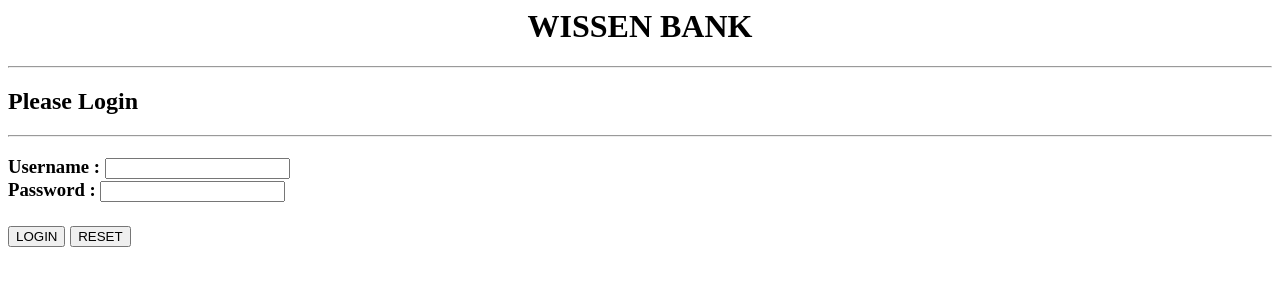
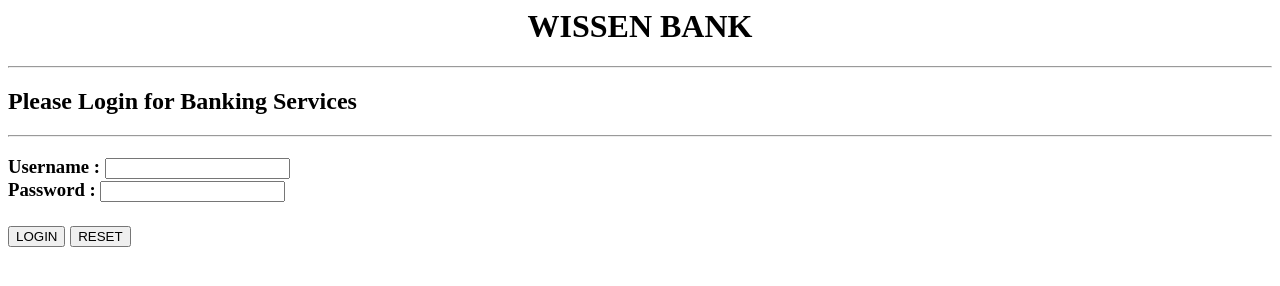
Before and after one commit to pankaj-anadure/wissenbank, a plain HTML site: page login.html in a window 1280 px wide. Drawn offline with Linux system fonts and the light colour scheme.

Commit message:
Update login.html

```diff
--- a/login.html
+++ b/login.html
@@ -2,7 +2,7 @@
   <body>
     <center><h1>WISSEN BANK</H1></center>
     <hr>
-    <h2>Please Login</h2>
+    <h2>Please Login for Banking Services</h2>
     <hr>
     <h3>
       <form action="welcome.html">
```
